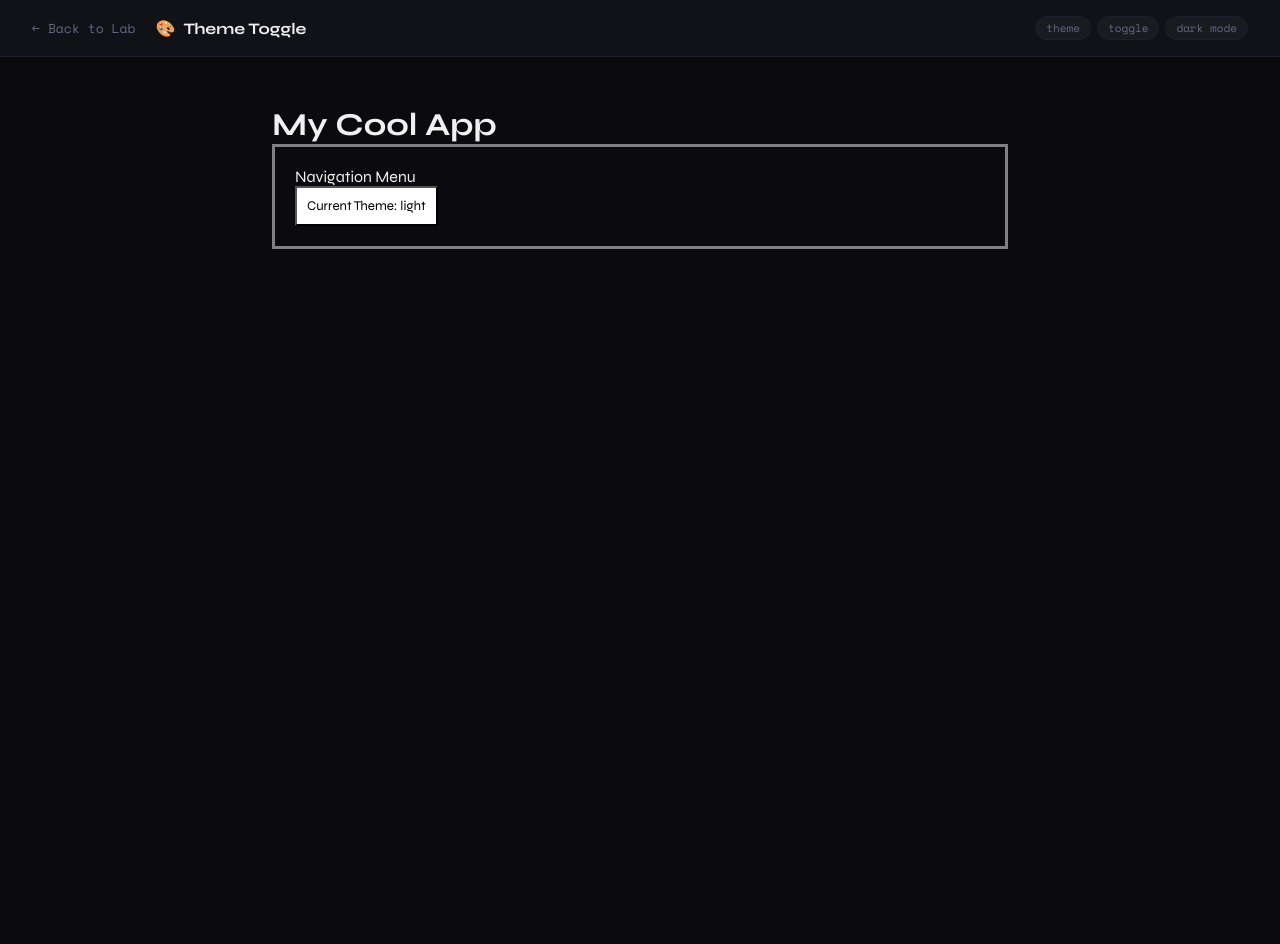
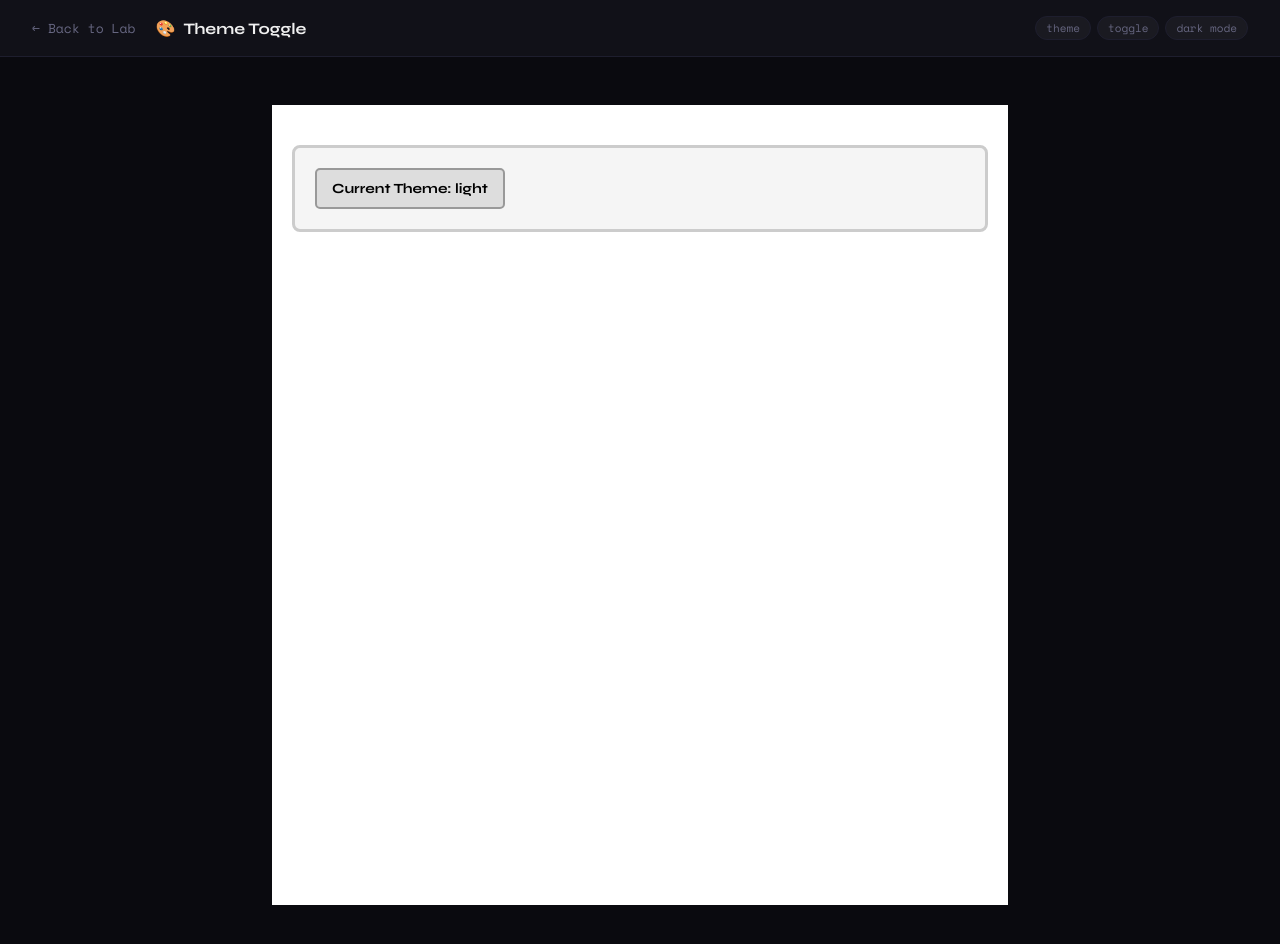
Before and after one commit to Hoss008/React-Learning-Lab, a React (Vite) app: page /app/theme-toggle in a window 1280 px wide. Shown: the top 944 px of the page. Before the commit the page ends 800 px from the top, so only its background shows below. Built offline with nearby package versions, Linux system fonts and the light colour scheme.

Commit message:
refactor: improve ThemeToggle app structure and styling for better readability and functionality

```diff
--- a/src/apps/ThemeToggle/index.jsx
+++ b/src/apps/ThemeToggle/index.jsx
@@ -1,26 +1,29 @@
 import { createContext, useContext, useState } from "react";
 
-// 1. CREATE YOUR CONTEXT HERE
-
-export const ThemeContext = createContext();
-// This creates a "channel" where data can be shared
+export const ThemeContext = createContext("light");
 
 function App() {
-  // This is the data we want to broadcast!
   const [theme, setTheme] = useState("light");
 
-  const toggleTheme = () => {
+  function toggleTheme() {
     setTheme((prev) => (prev === "light" ? "dark" : "light"));
+  }
+
+  const appStyle = {
+    backgroundColor: theme === "dark" ? "#1a1a1a" : "#ffffff",
+    color: theme === "dark" ? "#ffffff" : "#000000",
+    minHeight: "100vh",
+    padding: "20px",
+    transition: "all 0.3s ease",
   };
 
   return (
     // 2. PROVIDE YOUR (data) CONTEXT HERE
     // Hint: Wrap the div below with your Provider and pass currentTheme as the value.
     <ThemeContext.Provider value={{ theme, toggleTheme }}>
-      <div>
-        <h1>My Cool App</h1>
+      <div style={appStyle}>
+        <Navbar />
       </div>
-      <Navbar />
     </ThemeContext.Provider>
   );
 }
@@ -28,24 +31,40 @@ function App() {
 // Notice how Navbar doesn't take any props!
 // It's just a middleman, so we leave it alone.
 function Navbar() {
+  const { theme } = useContext(ThemeContext);
+
+  const navStyle = {
+    padding: "20px",
+    border: `3px solid ${theme === "dark" ? "#444" : "#ccc"}`,
+    backgroundColor: theme === "dark" ? "#2a2a2a" : "#f5f5f5",
+    color: theme === "dark" ? "#ffffff" : "#000000",
+    borderRadius: "8px",
+    marginTop: "20px",
+    transition: "all 0.3s ease",
+  };
+
   return (
-    <nav style={{ padding: "20px", border: "3px solid gray" }}>
-      <p>Navigation Menu</p>
+    <nav style={navStyle}>
       <ThemeButton />
     </nav>
   );
 }
 
 function ThemeButton() {
-
   // 3. CONSUME YOUR CONTEXT HERE
-  // Hint: Use the useContext hook to grab the theme value.
+  // Hint: Use the useContext hook to grab the theme value. destructe and read data
   const { theme, toggleTheme } = useContext(ThemeContext);
 
   const buttonStyle = {
-    backgroundColor: theme === "dark" ? "black" : "white",
-    color: theme === "dark" ? "white" : "black",
-    padding: "10px",
+    backgroundColor: theme === "dark" ? "#444" : "#ddd",
+    color: theme === "dark" ? "#ffffff" : "#000000",
+    padding: "10px 15px",
+    border: `2px solid ${theme === "dark" ? "#666" : "#999"}`,
+    borderRadius: "5px",
+    cursor: "pointer",
+    fontSize: "14px",
+    fontWeight: "bold",
+    transition: "all 0.3s ease",
   };
 
   return (
```
